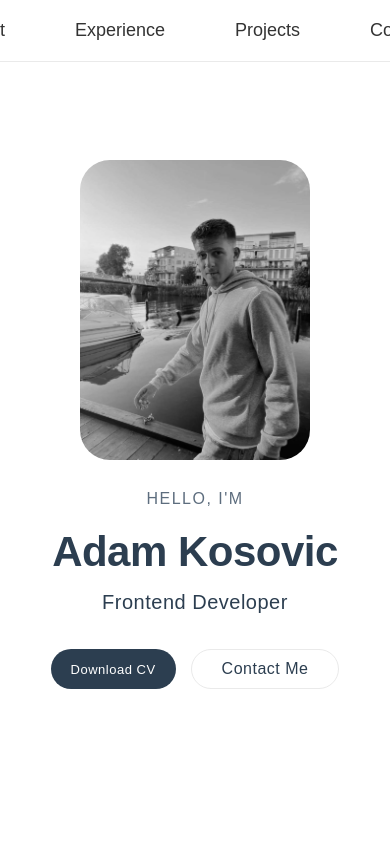
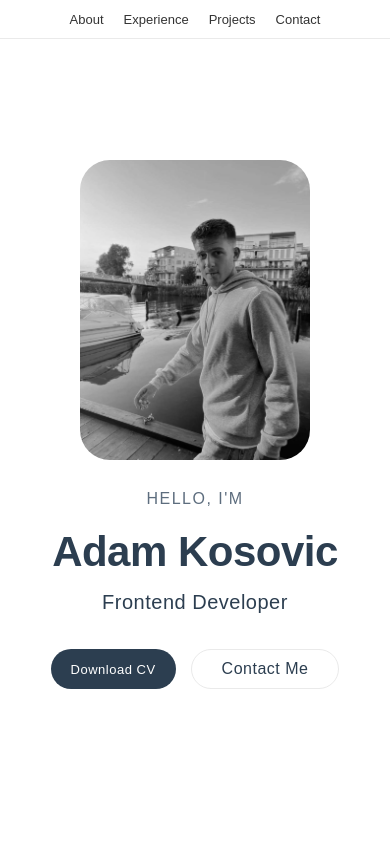
Before and after one commit to adamkosovic/portfolio, a plain HTML site: page docs/index.html in a window 390 px wide. Shown: the top 844 px of the page. Drawn offline with Linux system fonts and the light colour scheme.

Commit message:
Navbar mobilvy

```diff
--- a/docs/style.css
+++ b/docs/style.css
@@ -545,6 +545,20 @@ body {
   .project-card {
     max-width: 280px;
   }
+
+  .top-nav-container {
+    padding: 10px 12px;
+  }
+
+  .top-nav-list {
+    gap: 12px;
+    justify-content: center;
+  }
+
+  .top-nav-list li a {
+    font-size: 14px;
+    padding: 4px 8px;
+  }
 }
 
 @media (max-width: 480px) {
@@ -558,6 +572,15 @@ body {
 
   .project-image {
     height: 180px;
+  }
+
+  .top-nav-list {
+    gap: 8px;
+  }
+
+  .top-nav-list li a {
+    font-size: 13px;
+    padding: 3px 6px;
   }
 }
 
```
